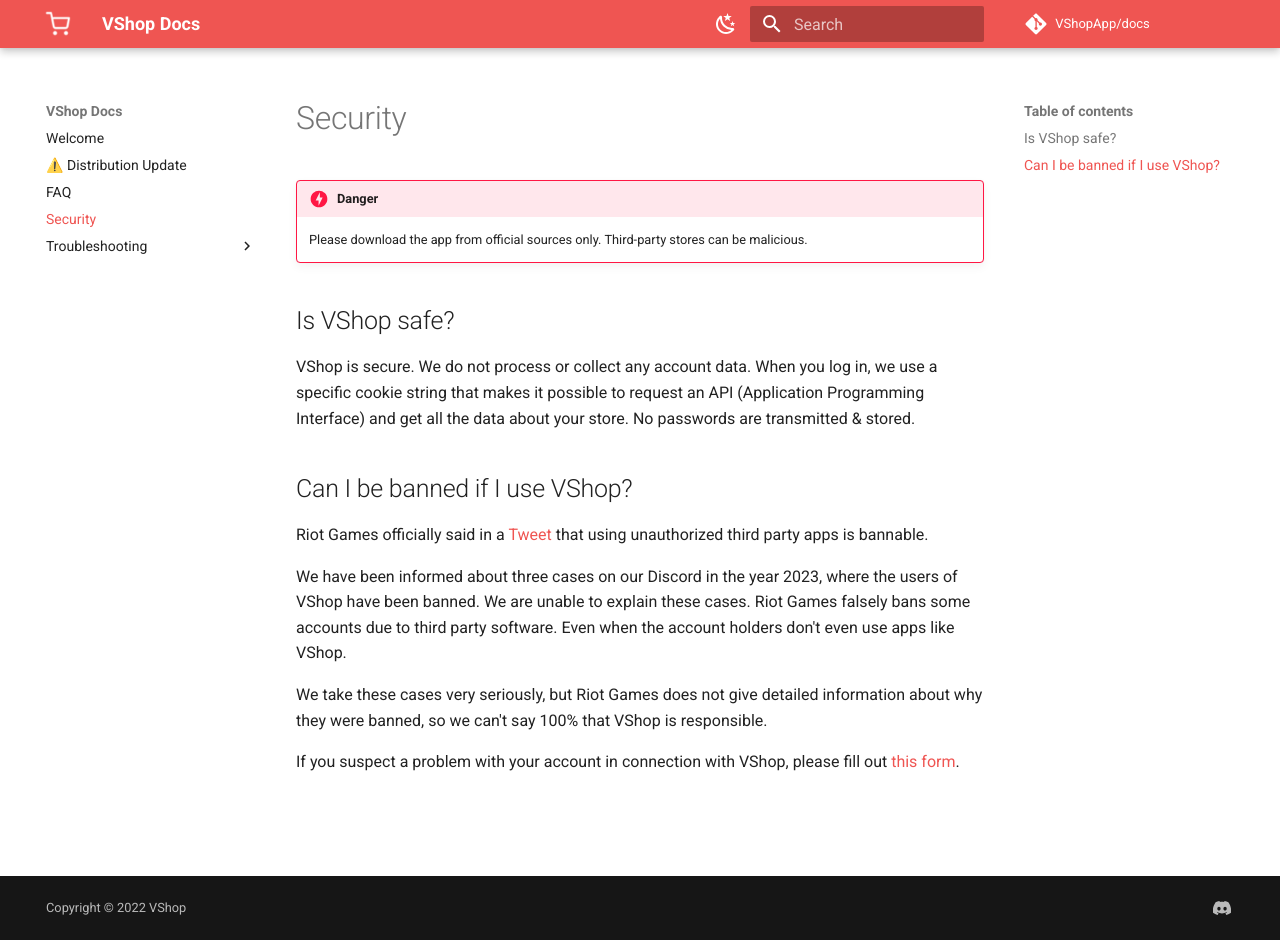
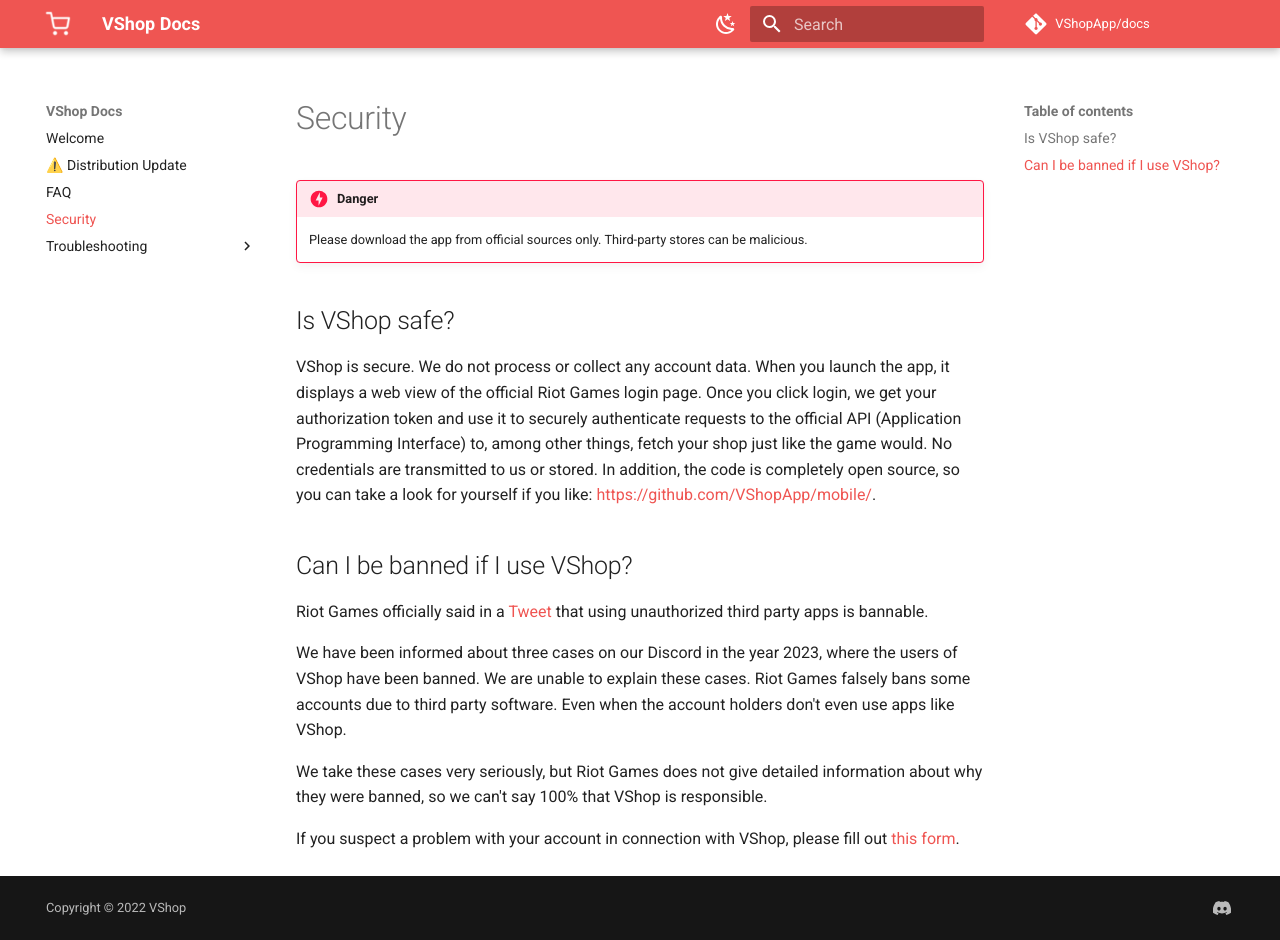
Before and after one commit to VShopApp/docs, an MkDocs documentation site: the page built from docs/security.md, in a window 1280 px wide and 940 px high. Built offline with MkDocs 1.6.1 and Material for MkDocs 9.7.7, drawn with Linux system fonts in a browser that asks for light colours; comment, search, counter and statistics services are not loaded.

Commit message:
update security faq

```diff
--- a/docs/security.md
+++ b/docs/security.md
@@ -3,7 +3,7 @@
     Please download the app from official sources only. Third-party stores can be malicious.
 
 ## Is VShop safe?
-VShop is secure. We do not process or collect any account data. When you log in, we use a specific cookie string that makes it possible to request an API (Application Programming Interface) and get all the data about your store. No passwords are transmitted & stored.
+VShop is secure. We do not process or collect any account data. When you launch the app, it displays a web view of the official Riot Games login page. Once you click login, we get your authorization token and use it to securely authenticate requests to the official API (Application Programming Interface) to, among other things, fetch your shop just like the game would. No credentials are transmitted to us or stored. In addition, the code is completely open source, so you can take a look for yourself if you like: <https://github.com/VShopApp/mobile/>.
 
 ## Can I be banned if I use VShop?
 
```
